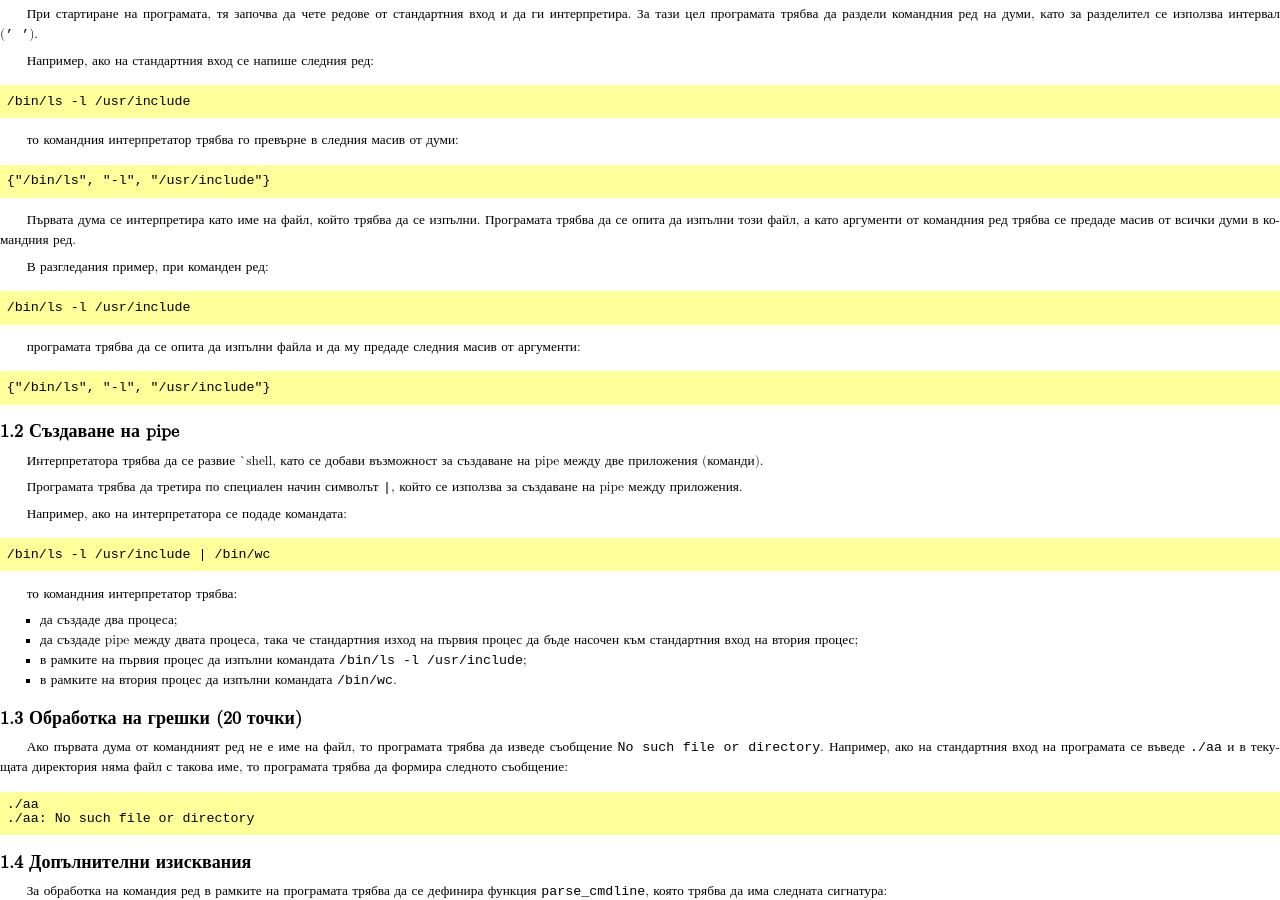
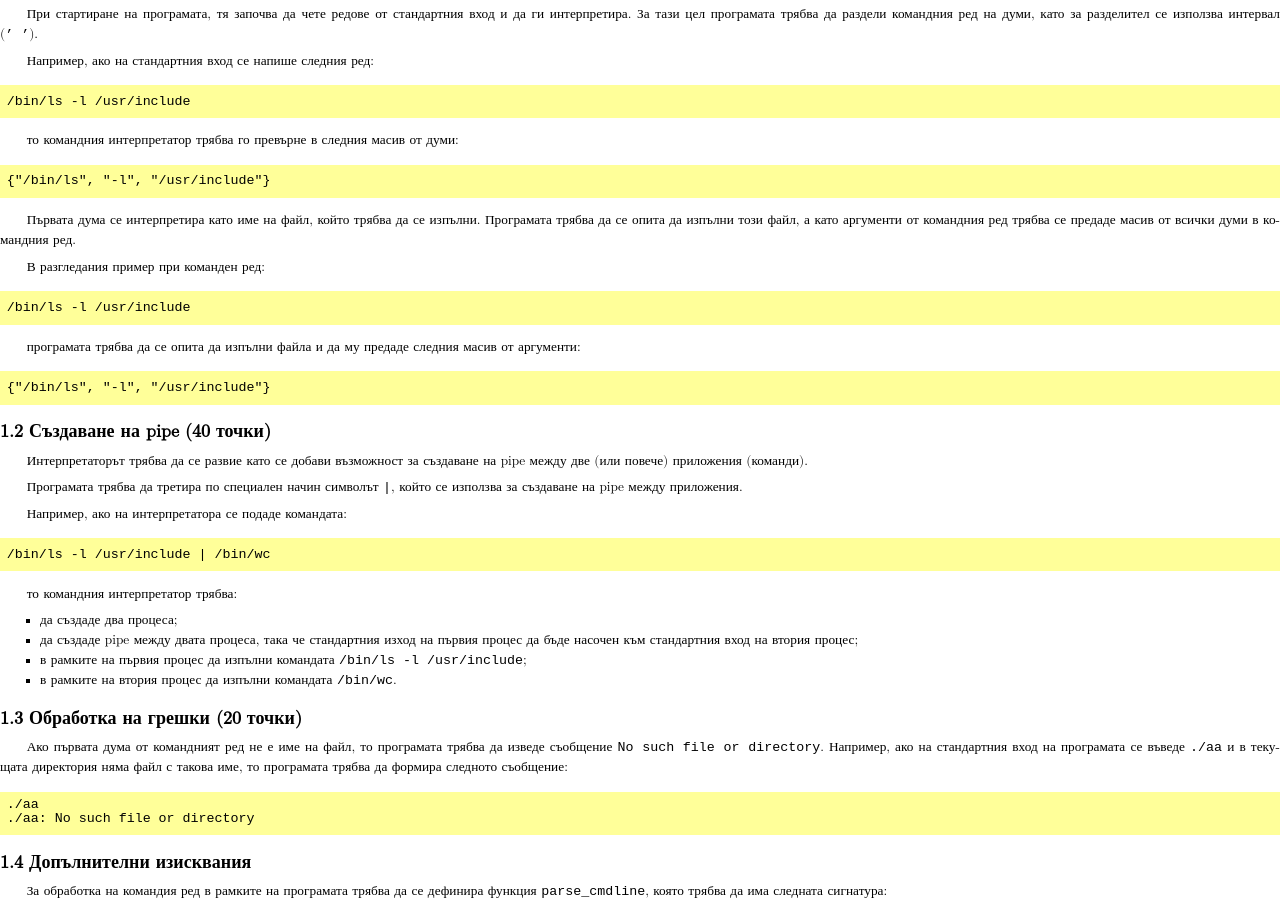
Before and after one commit to elsys/os-homeworks, a Jekyll site: the page built from _tasks/2017-2018/2017-11-27-shell.md, in a window 1280 px wide and 900 px high, scrolled down 1017 px. Built offline with Jekyll 4.4.1, drawn with Linux system fonts in a browser that asks for light colours.

Commit message:
Clarify shell task

````diff
--- a/_tasks/2017-2018/2017-11-27-shell.md
+++ b/_tasks/2017-2018/2017-11-27-shell.md
@@ -22,7 +22,7 @@ title:  "Задача №2: Команден интерпретатор - час
 
       Първата дума се интерпретира като име на файл, който трябва да се изпълни. Програмата трябва да се опита да изпълни този файл, а като аргументи от командния ред трябва се предаде масив от всички думи в командния ред.
 
-      В разгледания пример, при команден ред:
+      В разгледания пример при команден ред:
       ```
       /bin/ls -l /usr/include
       ```
@@ -31,9 +31,9 @@ title:  "Задача №2: Команден интерпретатор - час
       {"/bin/ls", "-l", "/usr/include"}
       ```
 
-   0. Създаване на pipe
+   0. Създаване на pipe (40 точки)
 
-      Интерпретатора трябва да се развие `{{ page.cmdline }}, като се добави възможност за създаване на pipe между две приложения (команди).
+      Интерпретаторът трябва да се развие като се добави възможност за създаване на pipe между две (или повече) приложения (команди).
 
       Програмата трябва да третира по специален начин символът `|`, който се използва за създаване на pipe между приложения.
 
````
